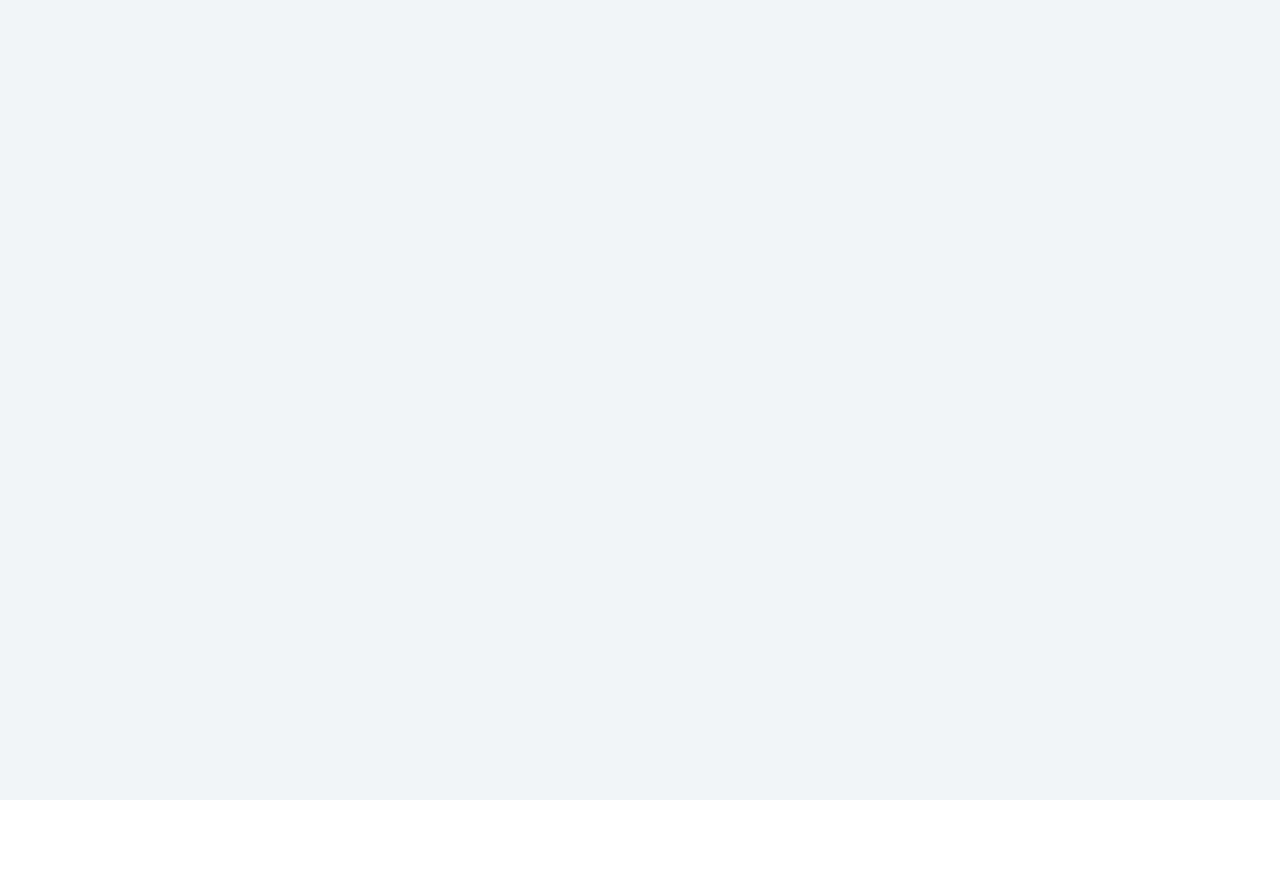
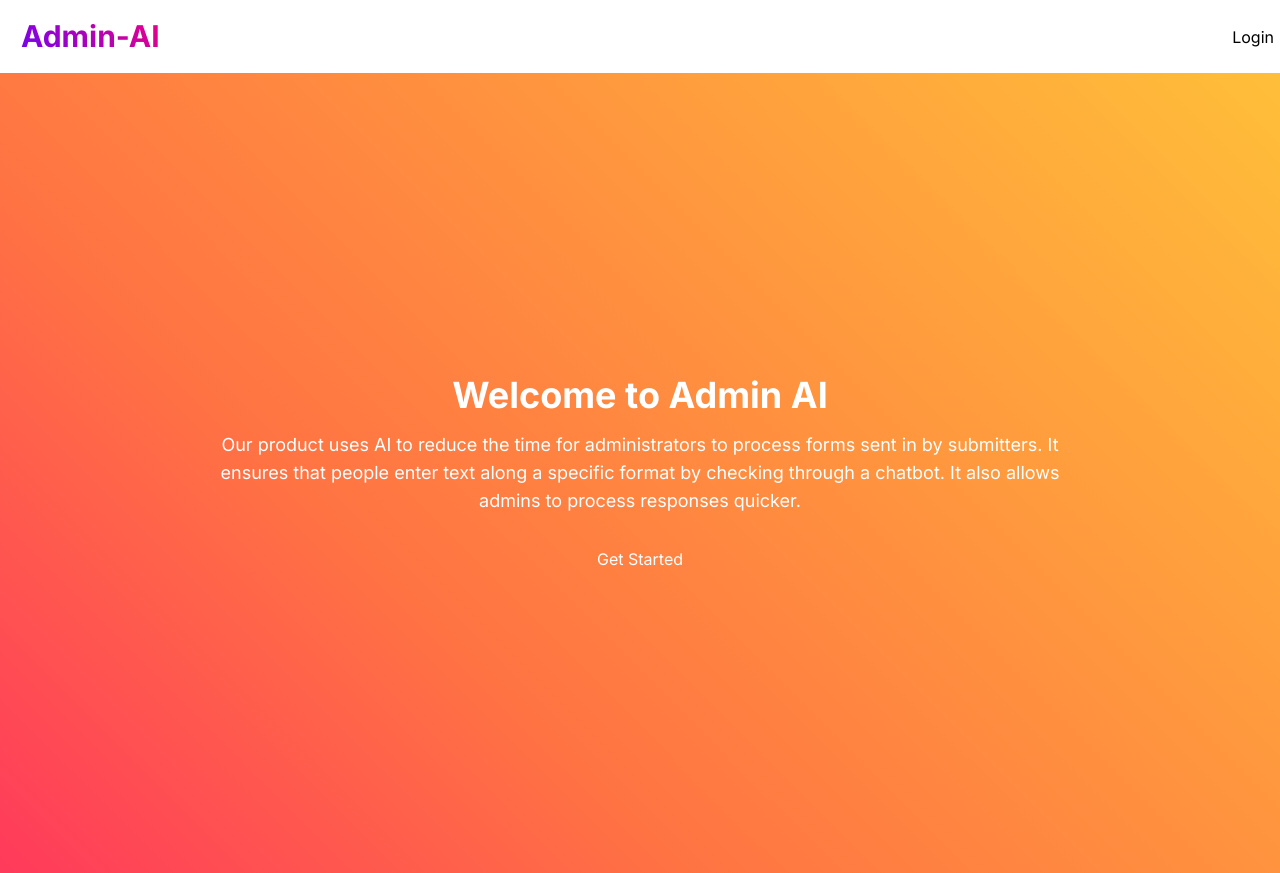
Before and after one commit to brianpark888/Admin-AI, a Next.js app in the folder admin-ai/: page / in a window 1280 px wide. Before the commit the page ends 800 px from the top, so only its background shows below. Built offline with nearby package versions, Linux system fonts and the light colour scheme.

Commit message:
home page

```diff
--- a/admin-ai/src/Components/Button.js
+++ b/admin-ai/src/Components/Button.js
@@ -4,7 +4,7 @@ const Button = ({ children, onClick }) => {
     return (
         <button
             onClick={onClick}
-            className={`bg-[#4895ef] text-white rounded-md px-4 py-2 hover:bg-blue-600`}
+            className={`bg-[#6003FF] text-white rounded-md px-4 py-2 hover:bg-blue-600`}
         >
             {children}
         </button>
--- a/admin-ai/src/Components/NavigationBar.js
+++ b/admin-ai/src/Components/NavigationBar.js
@@ -1,14 +1,40 @@
 import React from 'react';
-import Button from './Button'; // Adjust the import path as necessary
+import Button from './Button';
 
 const Navbar = () => {
     return (
-        <nav className="bg-black text-white p-6 flex justify-between items-center">
-            <div className="text-lg font-semibold">
-                Admin-AI
-            </div>
-            <Button>LogIn</Button>
-        </nav>
+        <>
+            <style>
+                {`
+                    .navbar {
+                        background-color: #ffffff;
+                        box-shadow: 0 3px 5px rgba(0,0,0,0.1);
+                        padding: 6px;
+                        display: flex;
+                        justify-content: space-between;
+                        align-items: center;
+                    }
+
+                    .nav-brand {
+                        font-size: 30px;
+                        background: linear-gradient(45deg, #6003FF, #FF0074);
+                        -webkit-background-clip: text;
+                        -webkit-text-fill-color: transparent;
+                        font-weight: bold;
+                        padding: 8px 15px;
+                    }
+
+                    .button {
+                        padding: 23px 15px;
+                        font-size: 18px;
+                    }
+                `}
+            </style>
+            <nav className="navbar">
+                <div className="nav-brand">Admin-AI</div>
+                <Button className="button">Login</Button>
+            </nav>
+        </>
     );
 };
 
--- a/admin-ai/src/app/page.js
+++ b/admin-ai/src/app/page.js
@@ -1,19 +1,39 @@
-import { Form } from 'react-router-dom';
-import Button from '../Components/button'; // Ensure the path is correct based on your project structure
+import React from 'react';
+import Button from '../Components/Button';
 import Navbar from '../Components/NavigationBar';
-import RoundedBox from '@/Components/RoundedBox';
-import ListItem from '@/Components/CreateForm';
-import ShowForm from '@/Components/ShowForm';
-
 
 export default function Home() {
-  // Function to handle button click
-  const handleClick = () => {
-    alert('Handling admin tasks!');
-  };
+  return (
+    <>
+      <style>
+        {`
+          .full-width-section {
+            background: linear-gradient(45deg, #6003FF, #6003FF, #F900B9, #FF0074, #FF7343, #FFBE39, #F9F871);
+            margin: 0;
+            padding: 110px 0;
+            color: white;
+            text-align: center;
+            animation: moveBackground 15s infinite alternate;
+            background-size: 400% 400%;
+          }
 
-  return (
-    <div className="min-h-screen bg-gray-100">
-    </div>
+          @keyframes moveBackground {
+            0% { background-position: 0% 50%; }
+            50% { background-position: 100% 50%; }
+            100% { background-position: 0% 50%; }
+          }
+        `}
+      </style>
+      <Navbar />
+      <div className="min-h-screen flex flex-col items-center justify-center full-width-section">
+        <div className="w-2/3 flex flex-col items-center">
+          <h1 className="text-4xl font-bold mb-4">Welcome to Admin AI</h1>
+          <p className="text-lg text-center mb-8">
+            Our product uses AI to reduce the time for administrators to process forms sent in by submitters. It ensures that people enter text along a specific format by checking through a chatbot. It also allows admins to process responses quicker.
+          </p>
+          <Button>Get Started</Button>
+        </div>
+      </div>
+    </>
   );
 }
```
Also changed, not shown: admin-ai/src/app/Home/page.js (renamed from admin-ai/src/app/Panel/page.js).
